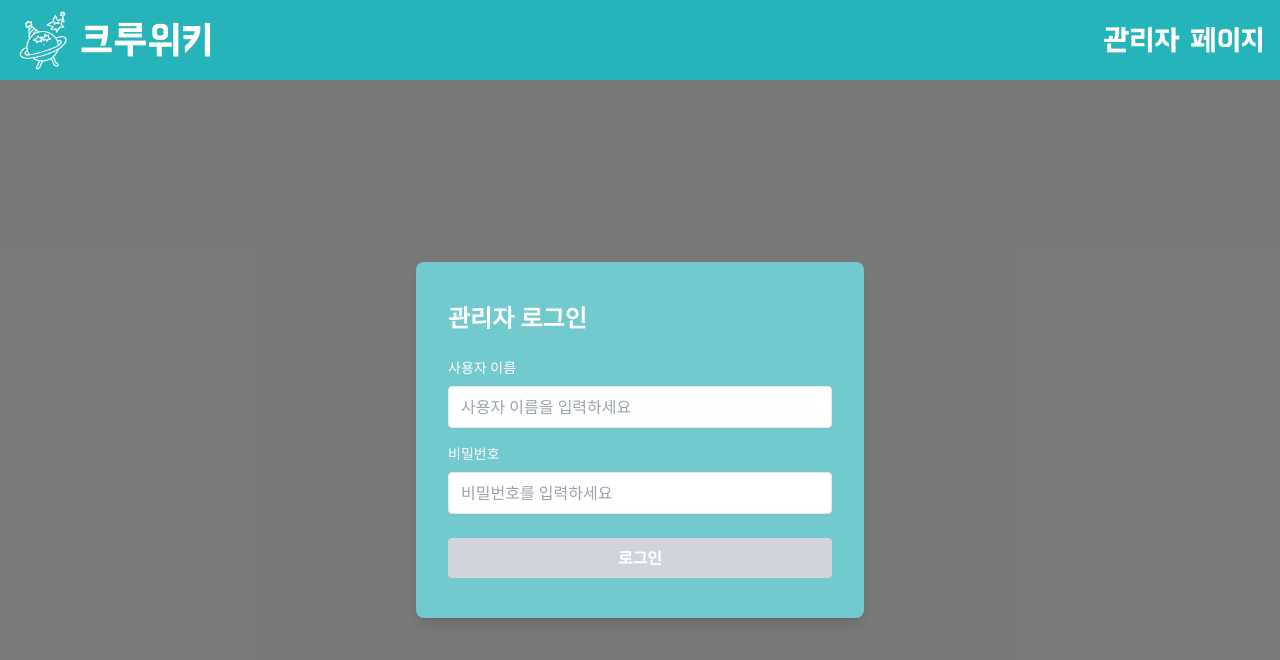
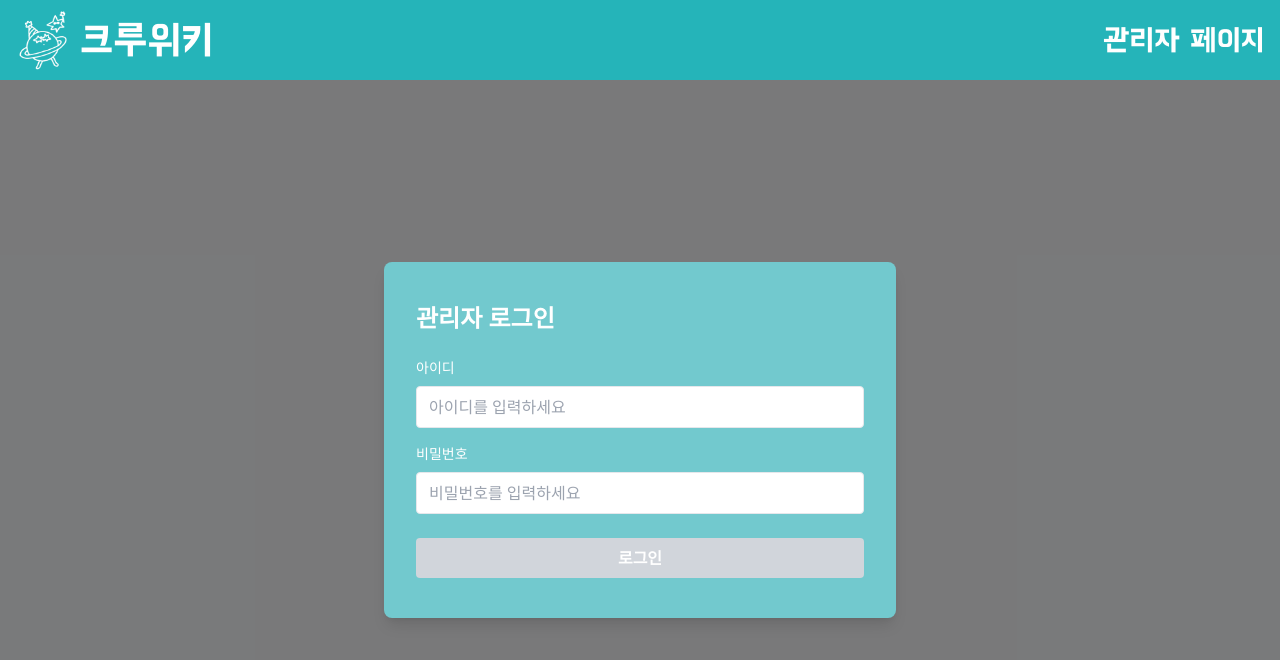
Before and after one commit to jinhokim98/crew-wiki-next, a Next.js app in the folder client/: page /admin/login in a window 1280 px wide. Shown: the top 660 px of the page. Built offline with nearby package versions, Linux system fonts and the light colour scheme.

Commit message:
refactor: username을 id로 변경 및 LoginForm max-w 크기 변경

```diff
--- a/client/src/components/admin/login/LoginForm.tsx
+++ b/client/src/components/admin/login/LoginForm.tsx
@@ -36,21 +36,21 @@ export default function LoginForm() {
   };
 
   return (
-    <div className="w-[80%] max-w-md rounded-lg bg-primary-200 px-8 py-10 shadow-lg md:w-full">
+    <div className="w-[80%] max-w-lg rounded-lg bg-primary-200 px-8 py-10 shadow-lg md:w-full">
       <h2 className="mb-6 text-2xl font-bold text-white">관리자 로그인</h2>
       <form onSubmit={handleSubmit}>
         <div className="mb-4">
-          <label htmlFor="username" className="mb-2 block text-sm font-medium">
-            사용자 이름
+          <label htmlFor="adminId" className="mb-2 block text-sm font-medium">
+            아이디
           </label>
           <input
             type="text"
-            id="username"
+            id="adminId"
             name="loginId"
             value={adminForm.loginId}
             onChange={handleInputChange}
             className="w-full rounded border px-3 py-2 text-black focus:outline-none focus:ring focus:ring-primary-500"
-            placeholder="사용자 이름을 입력하세요"
+            placeholder="아이디를 입력하세요"
             autoComplete="username"
           />
         </div>
```
